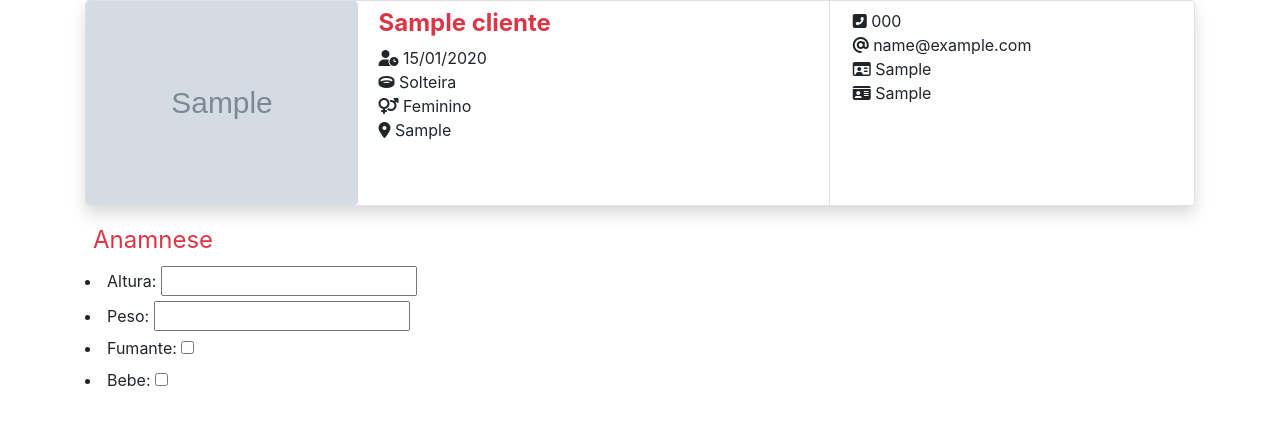
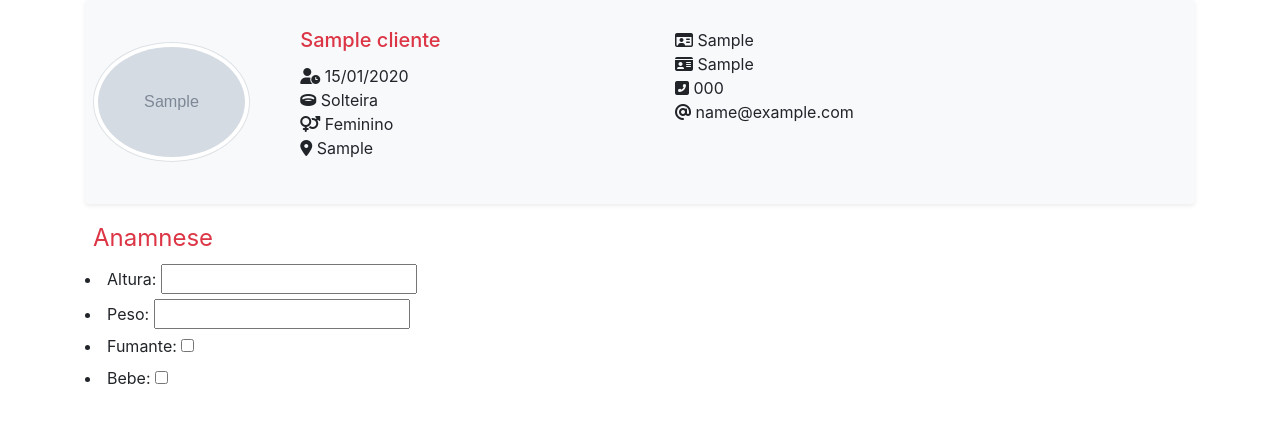
Before and after one commit to aluiss/organistetica, a Django app: page /anamnese/1 in a window 1280 px wide. Shown: the part 157-582 px from the top of the page. Run offline with Django 3.2, Linux system fonts and the light colour scheme; tables that the repository leaves empty hold one stand-in row (values such as "Sample post"); grey boxes marked "Sample" are stand-in pictures; some libraries are stand-ins or nearby versions.

Commit message:
Ajuste na exibição do card do cliente na página de anamnese.

```diff
--- a/clientes/forms.py
+++ b/clientes/forms.py
@@ -1,4 +1,5 @@
 from django import forms
+from django.forms import widgets
 from clientes.models import Anamnese
 
 class AnamneseForm(forms.ModelForm):
@@ -11,3 +12,8 @@ class AnamneseForm(forms.ModelForm):
         model = Anamnese
         #exclude = ['cliente',]
         fields = ['altura', 'peso', 'fumante', 'bebe']
+
+    """ def __init__(self, *args, **kwargs):
+        super(AnamneseForm, self).__init__(*args, **kwargs)
+        for visible in self.visible_fields():
+            visible.field.widget.attrs['class'] = 'form-control-sm' """
--- a/templates/cliente/anamnese.html
+++ b/templates/cliente/anamnese.html
@@ -1,37 +1,39 @@
 {% extends 'base.html' %}
-{% load static %}
-
 {% block content %}
 {% include 'partials/_menu.html' %}
-    <div class="container-lg justify-content-between">
-        <div class="card shadow rounded border">
-            <div class="row g-0">
-                <div class="col-md-3">
-                    <img src="{{cliente.foto.url}}" class=" rounded" alt="Fotografia do cliente." style="max-width: 17rem;">
+    <div class="container-lg">
+        <div class="card border-0 bg-light mb-3 shadow-sm">
+            <div class="row g-0 p-2">
+                <div class="col-sm-2 text-center" style="align-self: center;">
+                    <img src="{{cliente.foto.url}}" class="img-fluid img-thumbnail rounded-circle" alt="Fotografia do cliente.">
                 </div>
-                <div class="col-md-5 border-end">
-                    <ul class="m-2 list-unstyled">
-                        <h4 class="fw-bold text-danger">{{cliente.nome}}</h4>
+                <div class="col-md-4">
+                    <div class="card-body">
+                        <h5 class="card-title text-danger">{{cliente.nome}}</h5>
+                        <ul class="list-unstyled">
                             <li data-bs-toggle="tooltip" data-bs-placement="top" title="Data de nascimento"><i class="fas fa-user-clock"></i> {{cliente.data_nascimento|date:'d/m/Y'}} </li>
                             <li data-bs-toggle="tooltip" data-bs-placement="top" title="Estado civil"><i class="fas fa-ring"></i> {{cliente.get_estado_civil_display}} </li>
                             <li data-bs-toggle="tooltip" data-bs-placement="top" title="Sexualidade"><i class="fas fa-venus-mars"></i> {{cliente.get_sexo_display}} </li>
                             <li data-bs-toggle="tooltip" data-bs-placement="top" title="Endereço"><i class="fas fa-map-marker-alt"></i> {{cliente.endereco}} </li>
                         </ul>
                     </div>
-                <div class="col-md-3 ms-2">
-                    <ul class="list-unstyled mt-2">
-                        <li data-bs-toggle="tooltip" data-bs-placement="top" title="Telefone"><i class="fas fa-phone-square-alt"></i> {{cliente.telefone}} </li>
-                        <li data-bs-toggle="tooltip" data-bs-placement="top" title="E-mail"><i class="fas fa-at"></i> {{cliente.email}} </li>
+                </div>
+                <div class="col-md-4">
+                    <div class="card-body">
+                        <ul class="list-unstyled">
                             <li data-bs-toggle="tooltip" data-bs-placement="top" title="Identidade"><i class="far fa-id-card"></i> {{cliente.rg}} </li>
                             <li data-bs-toggle="tooltip" data-bs-placement="top" title="CPF"><i class="fas fa-id-card"></i> {{cliente.cpf}} </li>
+                            <li data-bs-toggle="tooltip" data-bs-placement="top" title="Telefone"><i class="fas fa-phone-square-alt"></i> {{cliente.telefone}} </li>
+                            <li data-bs-toggle="tooltip" data-bs-placement="top" title="Endereço de e-mail"><i class="fas fa-at"></i> {{cliente.email}} </li>
                         </ul>
+                    </div>
                 </div>
             </div>
           </div>
         <form action="POST">
             <fieldset class="mt-3">
                 <legend class="ms-2 text-danger">Anamnese</legend>
-                {{ form.as_ul }}
+                {{form.as_ul}}
             </fieldset>
         </form>
     </div>
```
Also changed, not shown: clientes/migrations/0014_auto_20211202_1303.py (added). Lines whose indentation alone changed are shown as unchanged.
